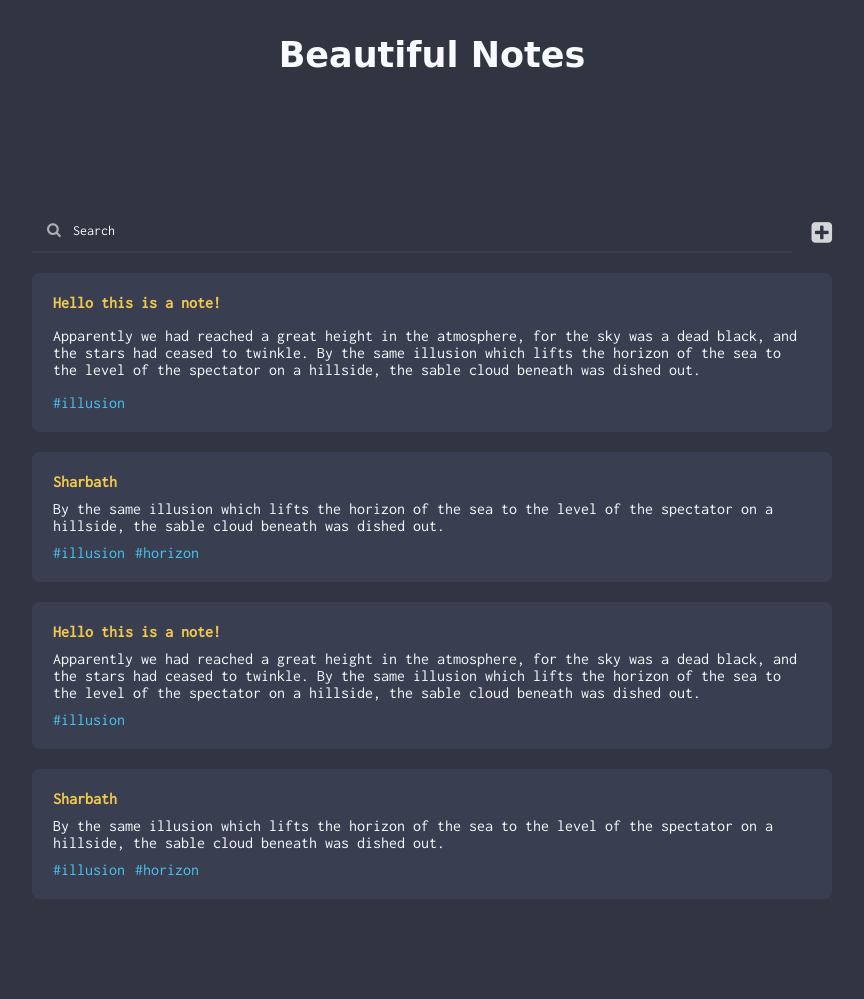
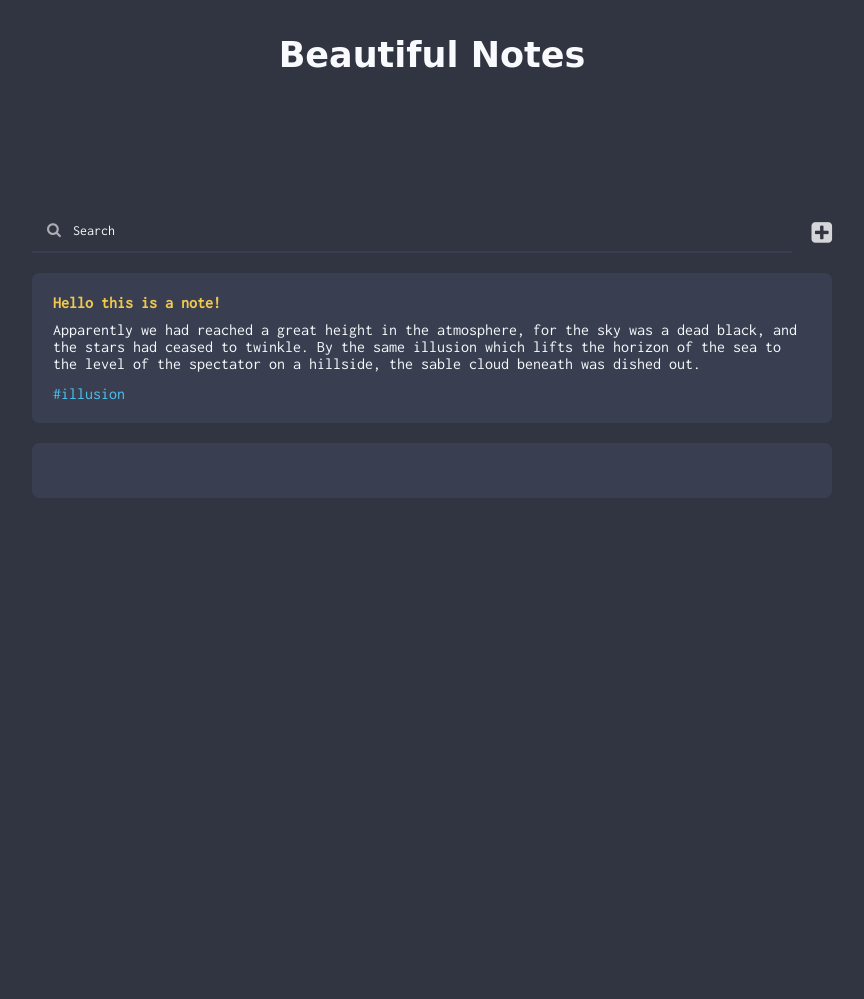
Before and after one commit to ahmednr123/local_notes, a PHP site: page / in a window 1280 px wide. Shown: the whole page, without its empty margins (208-1072 px from the left). After the commit the page ends 498 px from the top, so only its background shows below. Run offline with PHP 8.4, Linux system fonts and the light colour scheme; some libraries are stand-ins or nearby versions; some web fonts are replaced.

Commit message:
smooth new parah

```diff
--- a/index.html
+++ b/index.html
@@ -14,7 +14,7 @@
 
     <link rel="stylesheet" type="text/css" media="screen" href="style.css" />
 
-    <script src="http://lib.qett.in/mvc/vanilla.js"></script>
+    <script src="js/library.js"></script>
 
 </head>
 <body>
@@ -30,25 +30,18 @@
             <i style="font-size:24px;color:rgba(255,255,255,0.8);margin-top: 10px" class="fa">&#xf0fe;</i>
         </div>
         <div id="notes">
-            <div class="note" contenteditable="true" spellcheck=false>
-                <span class="note_head">Hello this is a note!</span>
-                <span class="note_body"><p>Apparently we had reached a great height in the atmosphere, for the sky was a dead black, and the stars had ceased to twinkle. By the same illusion which lifts the horizon of the sea to the level of the spectator on a hillside, the sable cloud beneath was dished out.</p></span>
-                <span class="note_tags"><span class="hashtag">illusion</span></span>
+            <div class="note" id="a01">
+                <div class="content" note="a01">
+                    <span class="note_head" note="a01">Hello this is a note!</span>
+                    <span class="note_parah" note="a01">Apparently we had reached a great height in the atmosphere, for the sky was a dead black, and the stars had ceased to twinkle. By the same illusion which lifts the horizon of the sea to the level of the spectator on a hillside, the sable cloud beneath was dished out.</span>
+                </div>
+                <span class="note_tags" note="a01"><span class="hashtag" note="a01">illusion</span></span>
             </div>
-            <div class="note" contenteditable="true" spellcheck=false>
-                <span class="note_head">Sharbath</span>
-                <span class="note_body">By the same illusion which lifts the horizon of the sea to the level of the spectator on a hillside, the sable cloud beneath was dished out.</span>
-                <span class="note_tags"><span class="hashtag">illusion</span><span class="hashtag">horizon</span></span>
-            </div>
-            <div class="note" contenteditable="true" spellcheck=false>
-                <span class="note_head">Hello this is a note!</span>
-                <span class="note_body">Apparently we had reached a great height in the atmosphere, for the sky was a dead black, and the stars had ceased to twinkle. By the same illusion which lifts the horizon of the sea to the level of the spectator on a hillside, the sable cloud beneath was dished out.</span>
-                <span class="note_tags"><span class="hashtag">illusion</span></span>
-            </div>
-            <div class="note" contenteditable="true" spellcheck=false>
-                <span class="note_head">Sharbath</span>
-                <span class="note_body">By the same illusion which lifts the horizon of the sea to the level of the spectator on a hillside, the sable cloud beneath was dished out.</span>
-                <span class="note_tags"><span class="hashtag">illusion</span><span class="hashtag">horizon</span></span>
+            <div class="note" id="a02">
+                <div class="content" note="a02">
+                    <span class="note_head" note="a02"></span>
+                </div>
+                <span class="note_tags" note="a02"></span>
             </div>
         </div>
     </god>
--- a/js/main.js
+++ b/js/main.js
@@ -0,0 +1,203 @@
+/*
+    UX FUNCTIONALITY
+    =====================================================
+    Note remains in html format until when its edited,
+    then the html is converted to textarea.
+
+    The Note is divided into three parts: heading, body
+    and tags. The heading is formatted in yellow color
+    with bold font. The body remains white, and the tags
+    are blue.
+
+    The heading is a seperate textarea, including each
+    individual parahs of the body. Everytime the user
+    hits enter a new textarea must be created and if the
+    textarea is empty and the user hits backspace the
+    textarea is deleted and the focus move to the previous
+    textarea.
+
+    The tags are updated only if the user uses a "#" in
+    the body. Tags section cannot be edited by the user.
+
+    Functions:
+    Double click - edit note
+    ====================================================
+*/
+
+let _global = {
+    notes: []
+}
+
+_global.active = true;
+
+_global.notes = {
+    "a01": {
+        heading: "Hello this is a note!",
+        body: ["Apparently we had reached a great height in the atmosphere, for the sky was a dead black, and the stars had ceased to twinkle. By the same illusion which lifts the horizon of the sea to the level of the spectator on a hillside, the sable cloud beneath was dished out."],
+        tags: ["illusion"]
+    }
+};
+
+function new_textarea(id) {
+    let textareaNode = document.createElement("textarea");
+    textareaNode.setAttribute("class", "note_parah_textarea");
+    textareaNode.setAttribute("note", id);
+    textareaNode.setAttribute("tabindex", "-1");
+
+    $('#' + id).childNodes[1].appendChild(textareaNode);
+    let textareas = $('#' + id).childNodes[1].getElementsByTagName('textarea');
+    _global.active = false;
+    textareas[textareas.length - 1].style.height = '17px';
+    textareas[textareas.length - 1].focus();
+    _global.active = true;
+
+    autoadjust(textareas[textareas.length - 1]);
+}
+
+function autoadjust(el) {
+	el.addEventListener('keydown', (e) => {
+		if(e.keyCode == 13)
+			e.preventDefault();
+	})
+	el.addEventListener('keyup', (e) => {
+        if (el.value.length > 1 && e.keyCode == 13) {
+            let id = el.getAttribute('note');
+            new_textarea(id);
+            return false;
+        } else {
+            el.style.height = '1px'
+            el.style.height = (el.scrollHeight) + 'px';
+        }
+    })
+}
+
+function make_editable(id) {
+    let note = _global.notes[id]
+    let note_html = $('#' + id).childNodes[1];
+    let html = '';
+
+    html += '<textarea class="note_head_textarea" note="' + id + '">' + note.heading + '</textarea>'
+
+    for (let parah of note.body)
+        html += '<textarea class="note_parah_textarea" note="' + id + '">' + parah + '</textarea>'
+
+    note_html.innerHTML = html;
+
+    $forEach('textarea', (el) => {
+        el.style.height = '1px'
+        el.style.height = (el.scrollHeight) + 'px';
+    })
+
+    _global.focused_note = id;
+    $('#' + id).style.border = "1px solid #f2c94e";
+
+    $forEach('textarea', (el) => {
+        autoadjust(el);
+    })
+}
+
+function make_html(id, note) {
+    let _note = _global.notes[id]
+    let note_html = $('#' + id).childNodes[1];
+    let html = '';
+
+    _note.heading = note.heading;
+    _note.body = note.body;
+    _note.tags = note.tags;
+
+    html += '<span class="note_head" note="' + id + '">' + note.heading + '</span>';
+
+    for (let parah of note.body)
+        html += '<span class="note_parah" note="' + id + '">' + parah + '</span>';
+
+    note_html.innerHTML = html;
+    _global.focused_note = '';
+}
+
+_global.focused_note = '';
+
+document.addEventListener('dblclick', (el) => {
+    if (el.target.hasAttribute('note') && _global.focused_note != el.target.getAttribute('note'))
+        make_editable(el.target.getAttribute('note'));
+})
+
+$forEach('.note', (el) => {
+    el.addEventListener('focusout', () => {
+        if (_global.active) {
+            let id = el.id;
+            console.log('[focusout] ID: ' + id)
+            let textareas = el.childNodes[1].getElementsByTagName('textarea');
+
+            let note = {
+                heading: '',
+                body: [],
+                tags: []
+            }
+
+            note.heading = textareas[0].value;
+
+            if (textareas.length > 1) {
+                for (let i = 1; i < textareas.length; i++) {
+                    note['body'].push(textareas[i].value)
+                }
+            }
+
+            let tags = el.getElementsByClassName('note_tags')[0].innerHTML;
+            tags = tags.split();
+            tags = tags.map((tag) => tag.slice(1, tag.length));
+            note.tags = tags;
+
+            el.style.border = "1px solid #393f50";
+
+            make_html(id, note);
+        }
+    });
+})
+
+
+/*
+	NOTES STRUCTURE
+	=====================================
+	[ID]:{heading, body, tags}
+
+
+	ID STRUCTURE
+	=====================================
+	bnote:[id]
+*/
+
+function saveNote(id, note) {
+    if (!window.localStorage.getItem(id)) {
+        window.localStorage.setItem(id, JSON.stringify(note))
+        return
+    }
+
+    let noteJson = JSON.parse(window.localStorage.getItem(id))
+    noteJson.heading = note.heading
+    noteJson.body = note.body
+    noteJson.tags = note.tags
+
+    window.localStorage.setItem(id, JSON.stringify(noteJson))
+}
+
+function getNote(id) {
+    if (!window.localStorage.getItem(id))
+        return -1
+
+    return JSON.parse(window.localStorage.getItem(id))
+}
+
+function delNote(id) {
+    if (!window.localStorage.getItem(id))
+        return -1
+
+    window.localStorage.removeItem(id)
+}
+
+function delNotes() {
+    window.localStorage.clear()
+}
+
+function getNotes(from, to) {
+
+}
--- a/style.css
+++ b/style.css
@@ -104,15 +104,53 @@ god{
     outline:0;
 }
 
-.note:focus{
+.note > .content {
+    outline: 0;
+}
+
+.note:focus-within{
     border:1px solid #f2c94e;
+}
+
+textarea{
+    border:none;
+    outline:none;
+    background:transparent;
+    resize:none;
+    width:100%;
+    font-size:16px;
+    padding:0;
+    font-family: 'Inconsolata', monospace;
+    overflow:auto;
+    margin-top:7px;
+}
+
+.content > textarea:first-child{
+    margin-top:0px;
+}
+
+.content > span:last-child{
+    padding-bottom: 3px;
+}
+
+.note_head_textarea{
+    color: #f2c94e;
+    font-weight:800;
+}
+
+.note_parah_textarea{
+    color:white;
 }
 
 .note_head{
     color: #f2c94e;
     display: block;
-    margin-bottom: 10px;
     font-weight:800;
+}
+
+.note_parah{
+    margin-top: 10px;
+    display: block;
 }
 
 .note_tags{
```
Also changed, not shown: README.md (deleted).
